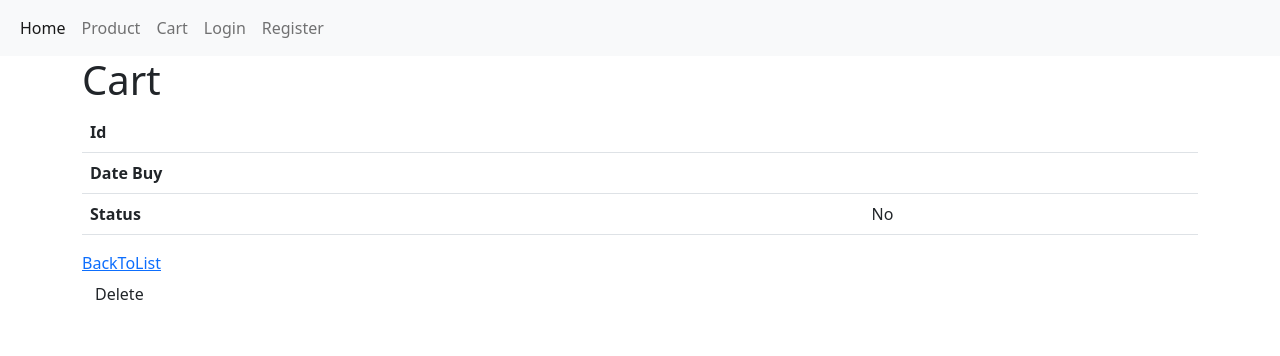
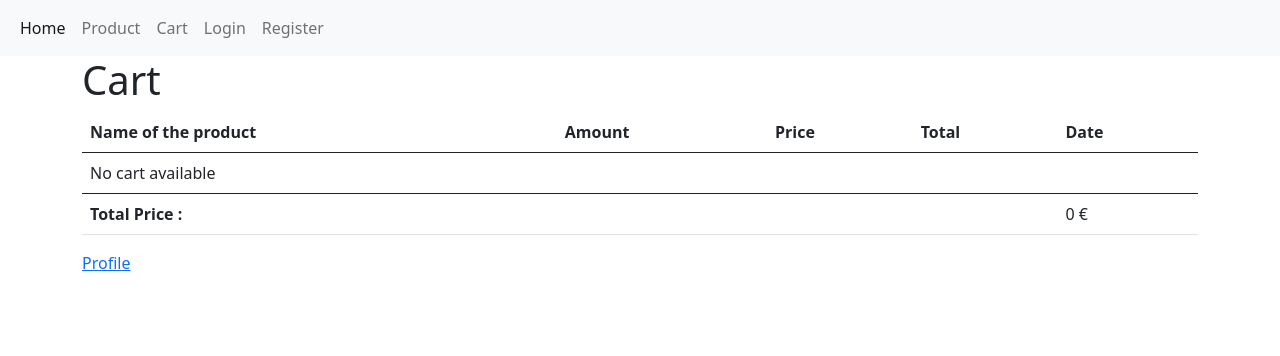
Before and after one commit to Loganghilardi/E-CommerceV2, a Symfony app: template templates/cart/show.html.twig in a window 1280 px wide. Shown: the top 356 px of the page. Run offline with Twig, Linux system fonts and the light colour scheme; the template is opened without the code that fills it, so the values that code supplies are empty; some libraries are stand-ins or nearby versions.

Commit message:
compte fix

```diff
--- a/templates/cart/show.html.twig
+++ b/templates/cart/show.html.twig
@@ -6,23 +6,42 @@
     <h1>{{'Cart'|trans}}</h1>
 
     <table class="table">
+        <thead>
+            <tr>
+                <th>{{'cart.product'|trans}}</th>
+                <th>{{'cart.amount'|trans}}</th>
+                <th>{{'cart.price'|trans}}</th>
+                <th>{{'cart.total'|trans}}</th>
+                <th>{{'cart.date'|trans}}</th>
+            </tr>
+        </thead>
         <tbody>
-            <tr>
-                <th>Id</th>
-                <td>{{ cart.id }}</td>
-            </tr>
-            <tr>
-                <th>{{'cart.datebuy'|trans}}</th>
-                <td>{{ cart.dateBuy ? cart.dateBuy|date('d-m-Y H:i:s') : '' }}</td>
-            </tr>
-            <tr>
-                <th>{{'cart.status'|trans}}</th>
-                <td>{{ cart.status ? 'Yes' : 'No' }}</td>
-            </tr>
+            {% set sum = 0 %}
+            {% for cartContent in cart.cartContents %}
+                <tr>
+                    <td>{{cartContent.product.name}}</td>
+                    <td>{{cartContent.quantity}}</td>
+                    <td>{{cartContent.product.price}} €</td>
+                    <td>{{cartContent.quantity * cartContent.product.price}} € </td>
+                    <td>{{cartContent.date | date('d/m/y')}}</td>
+                </tr>
+
+                {% set multiply = cartContent.quantity * cartContent.product.price %}
+                {% set sum = sum + multiply %}
+            {% else %}
+                <tr>
+                    <td colspan="7">
+                        {{'cart.available'|trans}}
+                    </td>
+                </tr>
+            {% endfor %}
         </tbody>
+        <tfoot>
+            <td colspan="3" class="text-right"><strong>{{'price.total'|trans}} :</strong></td>
+            <td></td>
+            <td> {{ sum }} €
+        </tfoot>
     </table>
 
-    <a href="{{ path('cart_index') }}">{{'BackToList'|trans}}</a>
-
-    {{ include('cart/_delete_form.html.twig') }}
+    <a href="{{ path('user_show',{'id':cart.user.id}) }}">{{'user.profile'|trans}}</a>
 {% endblock %}
```
